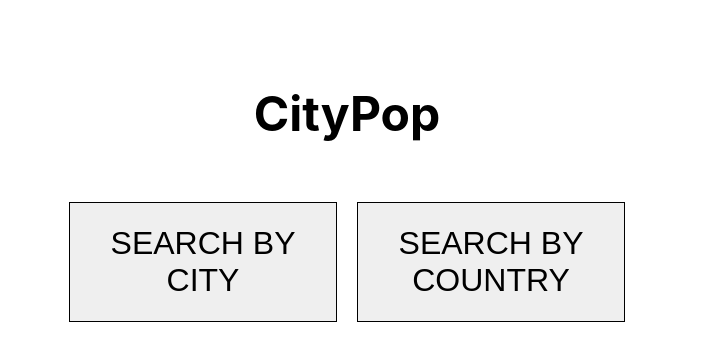
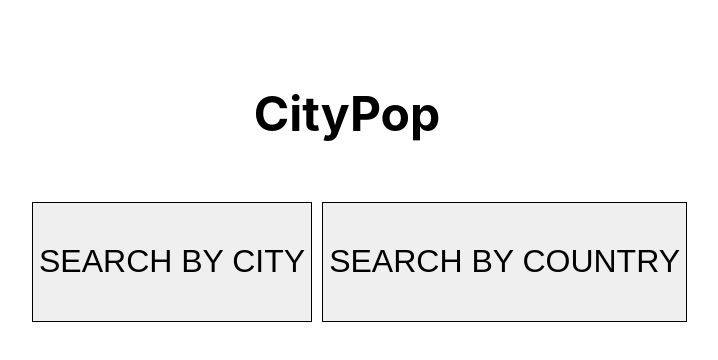
Before and after one commit to robinrepowecklauf/arbetsprov-weknowit, a React (Create React App) app in the folder citypop/: page / in a window 1280 px wide. Shown: the top 360 px of the page, without its empty margins (293-1011 px from the left). Built offline with nearby package versions, Linux system fonts and the light colour scheme.

Commit message:
created RedirectButton component to switch views

```diff
--- /dev/null
+++ b/citypop/src/components/RedirectButton.tsx
@@ -0,0 +1,18 @@
+import { useHistory } from 'react-router-dom';
+
+import '../css/buttons.css';
+
+interface Props {
+    text: string;
+    path: string;
+}
+
+export const RedirectButton = (props: Props) => {
+    const history = useHistory();
+
+    return (
+        <button className="redirect-button" onClick={() => {
+            history.push(props.path)
+        }}>{props.text}</button>
+    );
+}
--- /dev/null
+++ b/citypop/src/css/buttons.css
@@ -0,0 +1,15 @@
+.redirect-button {
+    font-size: 32px;
+    font-weight: 500;
+    width: 100%;
+    height: 15vh;
+    margin: 0 5px;
+    border: 1px solid black;
+    min-width: fit-content;
+    min-height: fit-content;
+}
+
+.redirect-button:hover {
+    cursor: pointer;
+    opacity: 0.7;
+}
--- a/citypop/src/css/start.css
+++ b/citypop/src/css/start.css
@@ -1,26 +1,12 @@
 .container {
     margin: 0 auto;
-    width: 45%;
+    width: 50%;
     margin-top: 5%;
 }
 
 .start-row-flexbox {
-    width: 100%;
     display: flex;
     flex-direction: row;
-    justify-content: space-evenly;
+    width: 100%;
+    justify-content: space-between;
 }
-
-.search-by-button {
-    font-size: 32px;
-    font-weight: 500;
-    width: 100%;
-    margin: 0 10px;
-    height: 15vh;
-    border: 1px solid black;
-}
-
-.search-by-button:hover {
-    cursor: pointer;
-    opacity: 0.7;
-}
--- a/citypop/src/views/StartView.tsx
+++ b/citypop/src/views/StartView.tsx
@@ -1,11 +1,13 @@
+import { RedirectButton } from '../components/RedirectButton';
+
 import '../css/start.css';
 
 export const StartView = () => {
     return (
         <div className="container">
             <div className="start-row-flexbox">
-                <button className="search-by-button">SEARCH BY CITY</button>
-                <button className="search-by-button">SEARCH BY COUNTRY</button>
+                <RedirectButton text="SEARCH BY CITY" path="/searchbycity" />
+                <RedirectButton text="SEARCH BY COUNTRY" path="/searchbycountry" />
             </div>
         </div>
     );
```
